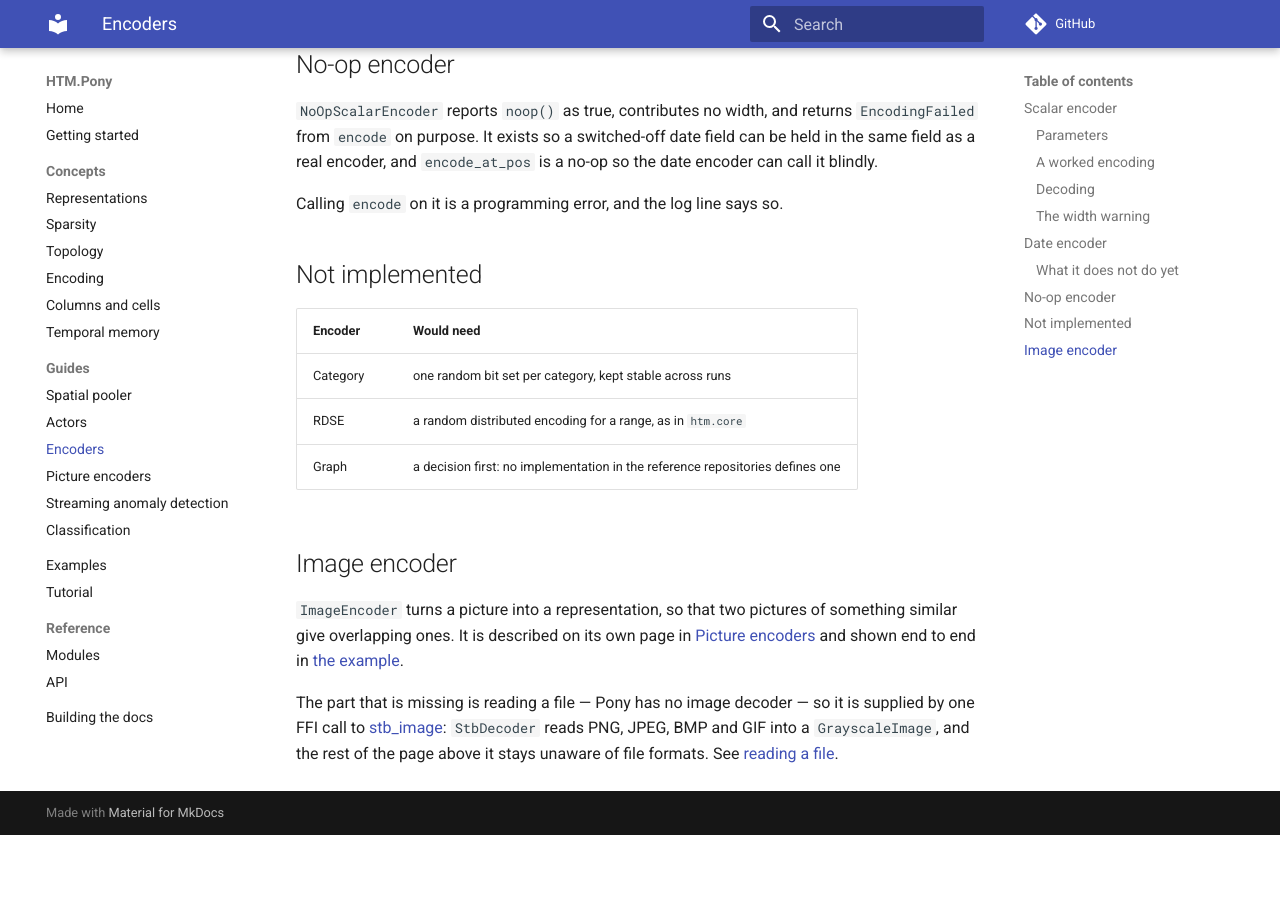
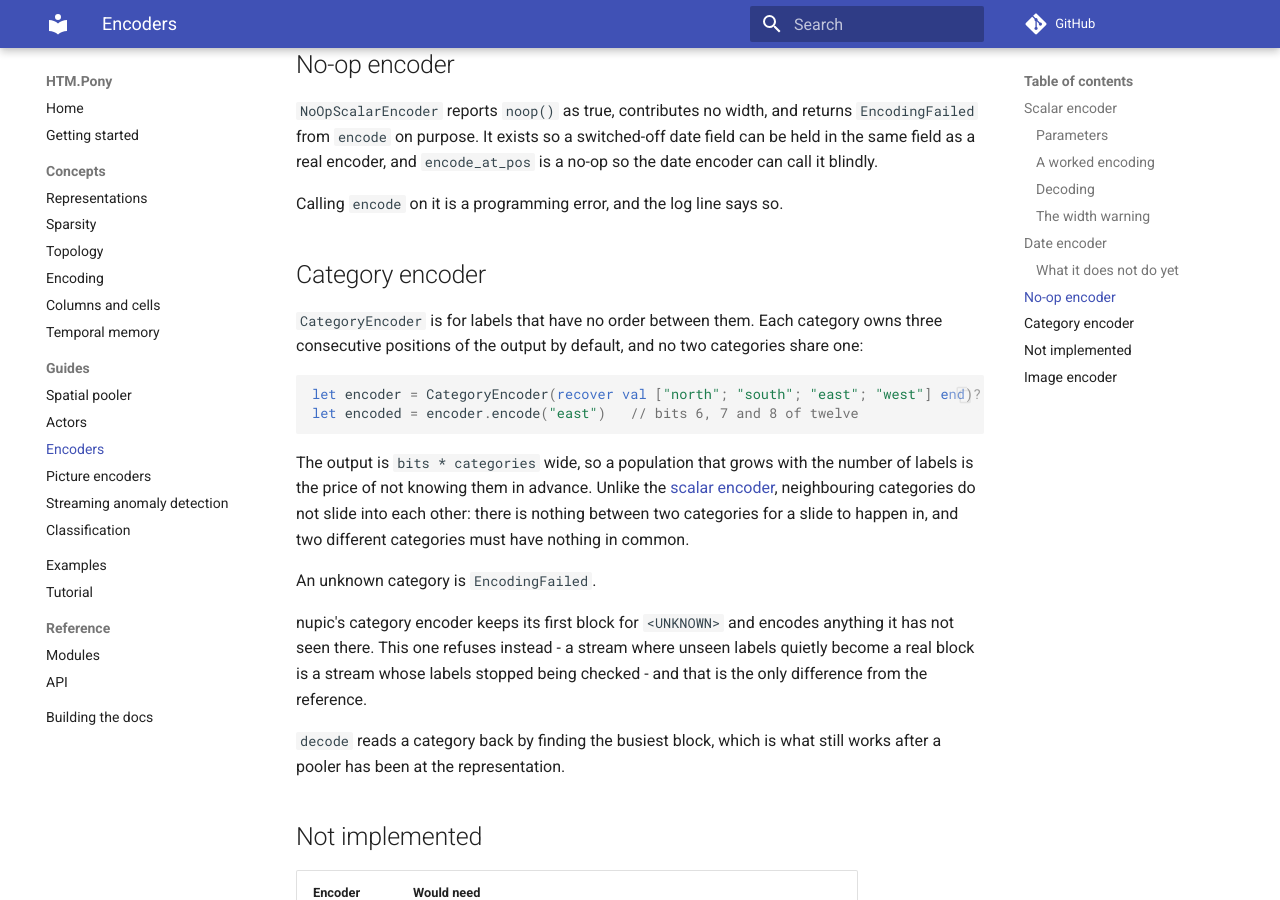
Before and after one commit to d-led/htm.pony, an MkDocs documentation site: the page built from docs/encoders.md, in a window 1280 px wide and 900 px high, scrolled down 3528 px. Built offline with MkDocs 1.6.1 and Material for MkDocs 9.7.7, drawn with Linux system fonts in a browser that asks for light colours; comment, search, counter and statistics services are not loaded; before the commit the page ends 4363 px from its top, so only the background shows below that.

Commit message:
Encode labels that have no order between them
The scalar encoder slides a window of bits across a range, which is right
for a value and wrong for a label: two labels are not near each other, so
they must share nothing. This adds the category encoder the encoders page
has been listing as missing: each category owns a block of positions and
no two blocks overlap, so the output is as wide as the labels need.

An unknown label is refused rather than encoded, which is the one
deliberate difference from nupic, where everything unseen lands in a
reserved <UNKNOWN> block. A stream whose labels quietly become a real
block is a stream whose labels stopped being checked.

decode finds the busiest block, which is what still works once a pooler
has been at the representation. Duplicate names are refused at
construction, since a map of them would have kept one silently.

The tests check the block offsets of a known category, that two
categories share nothing, that the same label always encodes alike, that
an encoding reads back as its own label, and that an unknown label is
refused. Pointing every category at the first block fails three of them.

````diff
--- a/docs/encoders.md
+++ b/docs/encoders.md
@@ -151,11 +151,37 @@ so the date encoder can call it blindly.
 
 Calling `encode` on it is a programming error, and the log line says so.
 
+## Category encoder
+
+`CategoryEncoder` is for labels that have no order between them. Each category
+owns three consecutive positions of the output by default, and no two
+categories share one:
+
+```pony
+let encoder = CategoryEncoder(recover val ["north"; "south"; "east"; "west"] end)?
+let encoded = encoder.encode("east")   // bits 6, 7 and 8 of twelve
+```
+
+The output is `bits * categories` wide, so a population that grows with the
+number of labels is the price of not knowing them in advance. Unlike the
+[scalar encoder](#scalar-encoder), neighbouring categories do not slide into
+each other: there is nothing between two categories for a slide to happen in,
+and two different categories must have nothing in common.
+
+An unknown category is `EncodingFailed`.
+
+nupic's category encoder keeps its first block for `<UNKNOWN>` and encodes
+anything it has not seen there. This one refuses instead - a stream where
+unseen labels quietly become a real block is a stream whose labels stopped
+being checked - and that is the only difference from the reference.
+
+`decode` reads a category back by finding the busiest block, which is what
+still works after a pooler has been at the representation.
+
 ## Not implemented
 
 | Encoder | Would need |
 | --- | --- |
-| Category | one random bit set per category, kept stable across runs |
 | RDSE | a random distributed encoding for a range, as in `htm.core` |
 | Graph | a decision first: no implementation in the reference repositories defines one |
 
````
Also changed, not shown: README.md (+3 -2 lines), docs/index.md (+2 -1 lines), 3 other files.
